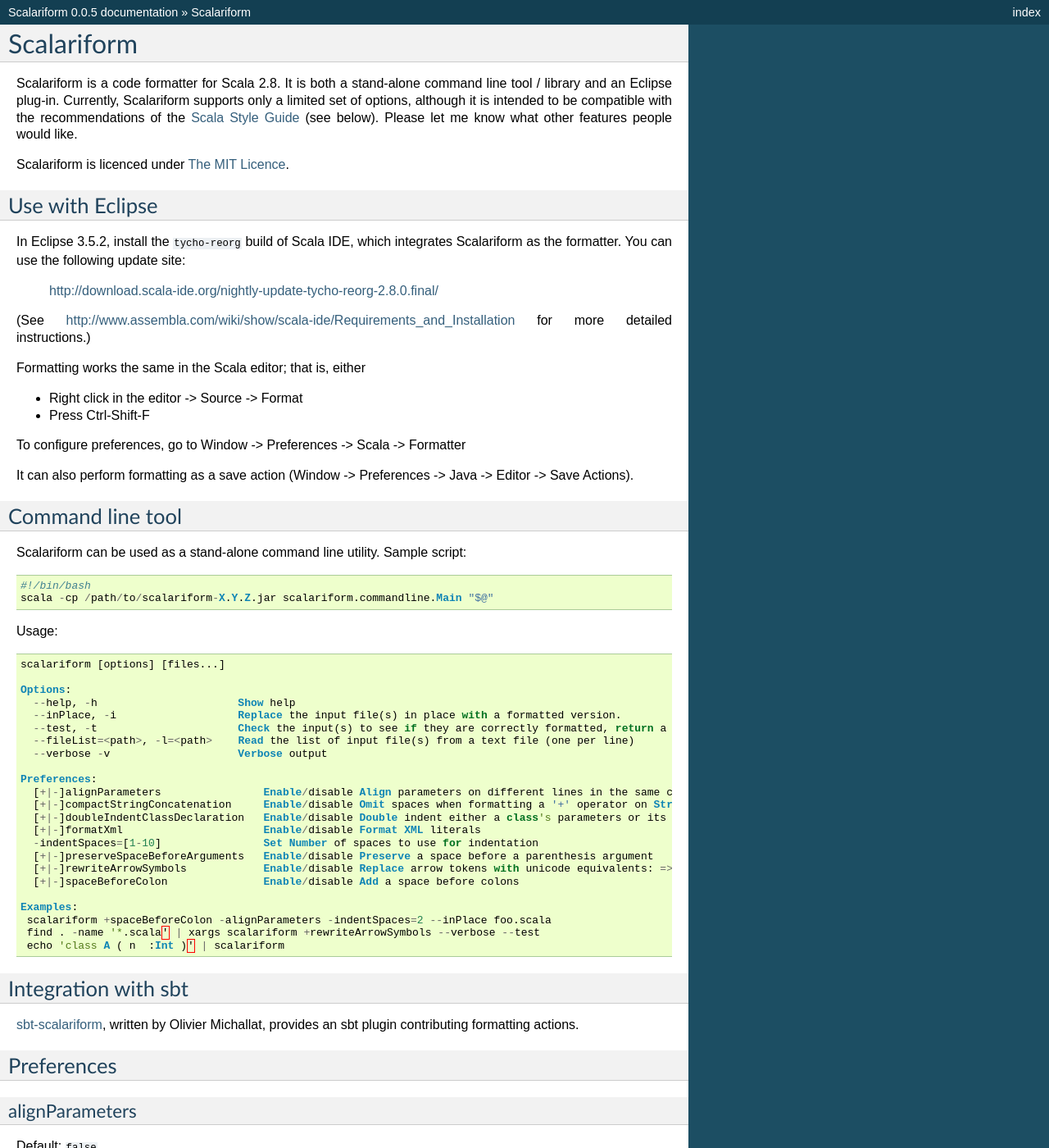
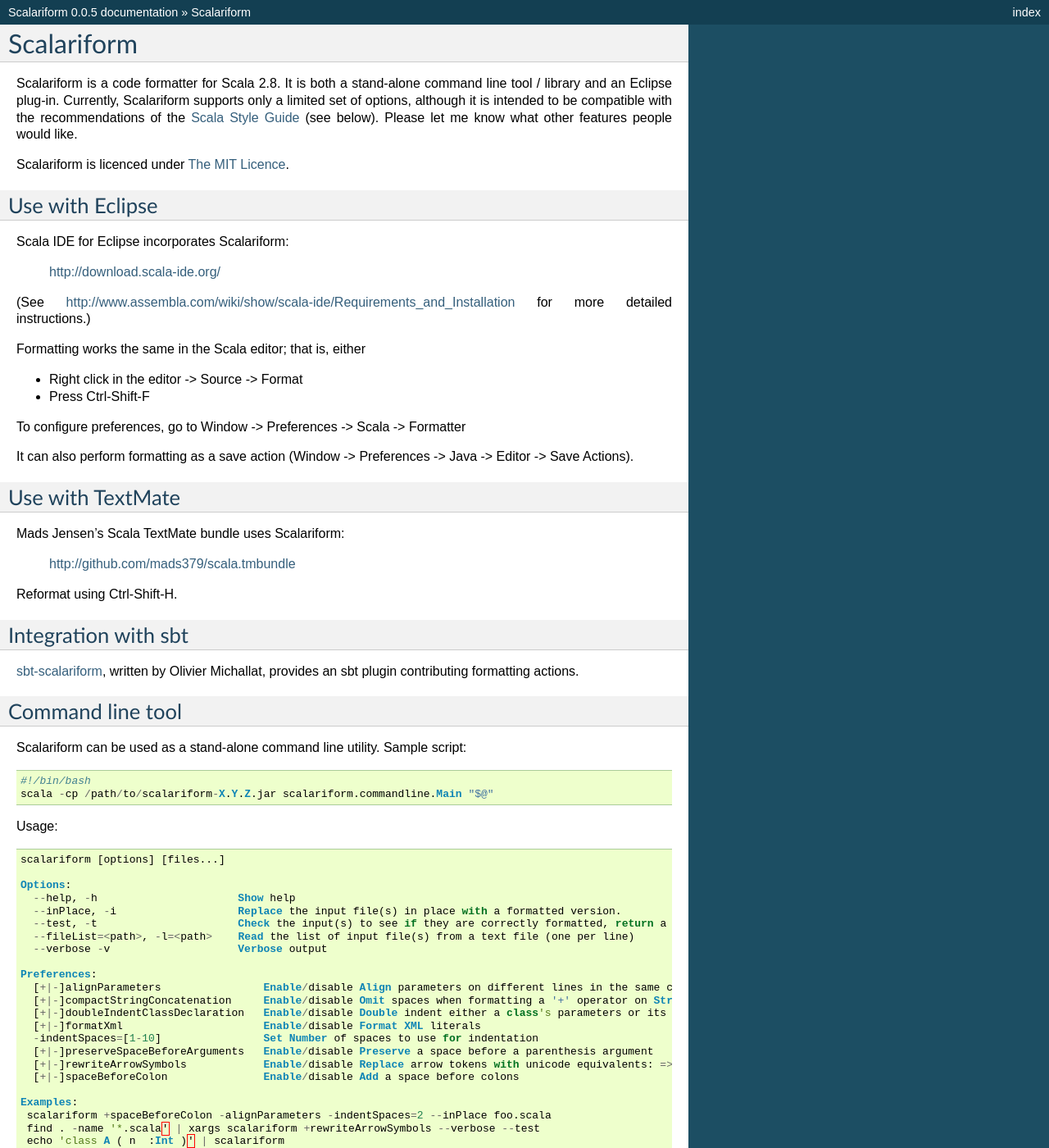
Before and after one commit to scala-ide/scalariform, a Sphinx documentation site: the page built from docs/source/README.rst, in a window 1280 px wide and 1400 px high. Shown: the whole window at 82% size. Built offline with Sphinx 7.4.7, drawn with Linux system fonts in a browser that asks for light colours.

Commit message:
Update README for Eclipse, TextMate integrations

```diff
--- a/docs/source/README.rst
+++ b/docs/source/README.rst
@@ -16,13 +16,12 @@
 Use with Eclipse
 ----------------
 
-In Eclipse 3.5.2, install the ``tycho-reorg`` build of Scala IDE,
-which integrates Scalariform as the formatter. You can use the
-following update site:
+Scala IDE for Eclipse incorporates Scalariform:
 
-  http://download.scala-ide.org/nightly-update-tycho-reorg-2.8.0.final/
+  http://download.scala-ide.org/
 
-(See http://www.assembla.com/wiki/show/scala-ide/Requirements_and_Installation for more detailed instructions.)
+(See http://www.assembla.com/wiki/show/scala-ide/Requirements_and_Installation
+for more detailed instructions.)
 
 Formatting works the same in the Scala editor; that is, either
 
@@ -32,6 +31,22 @@
 To configure preferences, go to Window -> Preferences -> Scala -> Formatter
 
 It can also perform formatting as a save action (Window -> Preferences -> Java -> Editor -> Save Actions).
+
+Use with TextMate
+-----------------
+
+Mads Jensen's Scala TextMate bundle uses Scalariform:
+
+  http://github.com/mads379/scala.tmbundle
+
+Reformat using Ctrl-Shift-H.
+
+Integration with sbt
+--------------------
+
+`sbt-scalariform`_, written by Olivier Michallat, provides an sbt plugin contributing formatting actions.
+
+.. _sbt-scalariform: http://github.com/olim7t/sbt-scalariform
 
 Command line tool
 -----------------
```
Also changed, not shown: other parts of docs/source/README.rst (+0 -7 lines), README.rst (+20 -12 lines).
